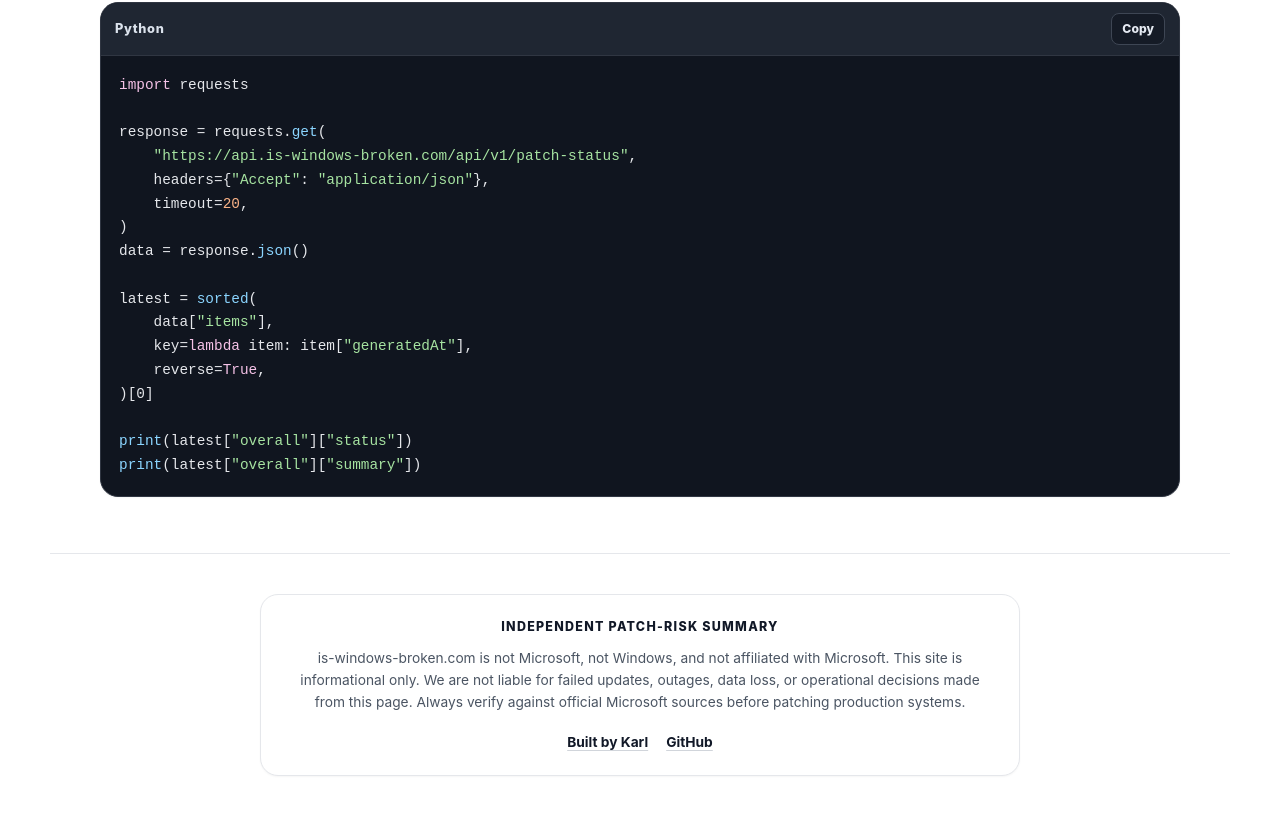
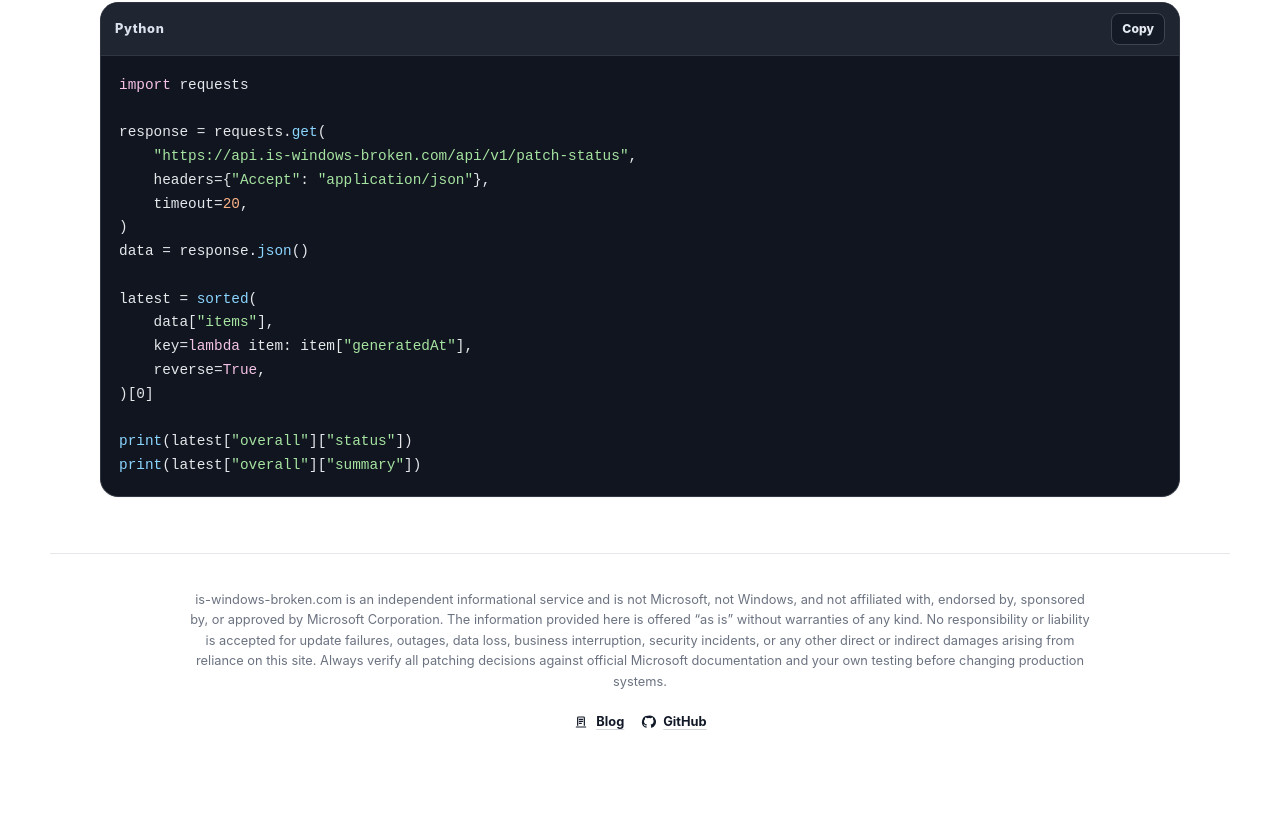
Before and after one commit to StasonJatham/is-windows-broken, an Astro site in the folder app/: page / in a window 1280 px wide. Shown: the part 1841-2655 px from the top of the page. After the commit the page ends 2618 px from the top, so only its background shows below. Built offline with nearby package versions, Linux system fonts and the light colour scheme; Astro itself is replaced by a stand-in of ours; no server answers.

Commit message:
Simplify footer with legal disclaimer

```diff
--- a/app/src/pages/index.astro
+++ b/app/src/pages/index.astro
@@ -218,16 +218,25 @@ latest = <span class="token-function">sorted</span>(
     </main>
 
     <footer class="site-footer" aria-label="Site footer">
-      <div class="footer-card">
-        <p class="footer-kicker">Independent patch-risk summary</p>
-        <p class="footer-disclaimer">
-          is-windows-broken.com is not Microsoft, not Windows, and not affiliated with Microsoft. This site is informational only. We are not liable for failed updates, outages, data loss, or operational decisions made from this page. Always verify against official Microsoft sources before patching production systems.
-        </p>
-        <nav class="footer-links" aria-label="Footer links">
-          <a href="https://karl.fail" target="_blank" rel="noreferrer">Built by Karl</a>
-          <a href="https://github.com/StasonJatham/is-windows-broken" target="_blank" rel="noreferrer">GitHub</a>
-        </nav>
-      </div>
+      <p class="footer-disclaimer">
+        is-windows-broken.com is an independent informational service and is not Microsoft, not Windows, and not affiliated with, endorsed by, sponsored by, or approved by Microsoft Corporation. The information provided here is offered “as is” without warranties of any kind. No responsibility or liability is accepted for update failures, outages, data loss, business interruption, security incidents, or any other direct or indirect damages arising from reliance on this site. Always verify all patching decisions against official Microsoft documentation and your own testing before changing production systems.
+      </p>
+      <nav class="footer-links" aria-label="Footer links">
+        <a href="https://karl.fail" target="_blank" rel="noreferrer">
+          <svg viewBox="0 0 24 24" aria-hidden="true">
+            <path d="M5 19.5h14" fill="none" stroke="currentColor" stroke-width="1.8" stroke-linecap="round"></path>
+            <path d="M7 17.5V5.8c0-.7.6-1.3 1.3-1.3h7.4c.7 0 1.3.6 1.3 1.3v11.7" fill="none" stroke="currentColor" stroke-width="1.8" stroke-linejoin="round"></path>
+            <path d="M9.5 8h5M9.5 11h5M9.5 14h3" fill="none" stroke="currentColor" stroke-width="1.8" stroke-linecap="round"></path>
+          </svg>
+          Blog
+        </a>
+        <a href="https://github.com/StasonJatham/is-windows-broken" target="_blank" rel="noreferrer">
+          <svg viewBox="0 0 24 24" aria-hidden="true">
+            <path d="M12 2.8a9.2 9.2 0 0 0-2.9 17.9c.5.1.7-.2.7-.5v-1.8c-2.8.6-3.4-1.2-3.4-1.2-.5-1.1-1.1-1.4-1.1-1.4-.9-.6.1-.6.1-.6 1 0 1.6 1.1 1.6 1.1.9 1.5 2.4 1.1 2.9.8.1-.7.4-1.1.7-1.3-2.2-.3-4.6-1.1-4.6-5A3.9 3.9 0 0 1 7.7 8c-.1-.3-.5-1.4.1-2.8 0 0 .9-.3 3 1.1a10.4 10.4 0 0 1 5.4 0c2.1-1.4 3-1.1 3-1.1.6 1.4.2 2.5.1 2.8a3.9 3.9 0 0 1 1.1 2.8c0 3.9-2.4 4.7-4.6 5 .4.3.8 1 .8 2v2.4c0 .3.2.6.7.5A9.2 9.2 0 0 0 12 2.8Z" fill="currentColor"></path>
+          </svg>
+          GitHub
+        </a>
+      </nav>
     </footer>
 
     <script src="../scripts/status.ts"></script>
--- a/app/src/styles/global.css
+++ b/app/src/styles/global.css
@@ -520,52 +520,41 @@ pre {
 
 .site-footer {
   border-top: 1px solid var(--border);
-  padding: 40px 0 48px;
+  padding: 36px 0 44px;
   color: var(--text-muted);
-  font-size: 0.86rem;
+  font-size: 0.8rem;
   line-height: 1.6;
   text-align: center;
 }
 
-.footer-card {
-  width: min(100%, 760px);
-  margin-inline: auto;
-  border: 1px solid var(--border);
-  border-radius: var(--radius-lg);
-  background: var(--surface-raised);
-  box-shadow: var(--shadow);
-  padding: 22px;
-  text-align: center;
-}
-
-.footer-kicker {
-  margin: 0 0 10px;
-  color: var(--text-primary);
-  font-size: 0.78rem;
-  font-weight: 850;
-  letter-spacing: 0.1em;
-  text-transform: uppercase;
-}
-
 .footer-disclaimer {
   margin: 0 auto;
-  max-width: 680px;
-  color: var(--text-secondary);
+  max-width: 900px;
+  color: var(--text-muted);
 }
 
 .footer-links {
   display: flex;
   justify-content: center;
   flex-wrap: wrap;
-  gap: 10px 18px;
-  margin-top: 18px;
+  gap: 10px 16px;
+  margin-top: 20px;
 }
 
 .footer-links a {
+  display: inline-flex;
+  align-items: center;
+  gap: 7px;
   color: var(--text-primary);
   font-weight: 750;
   text-decoration-color: var(--border-strong);
   text-underline-offset: 3px;
+}
+
+.footer-links svg {
+  width: 16px;
+  height: 16px;
+  flex: 0 0 auto;
 }
 
 .footer-links a:hover {
```
